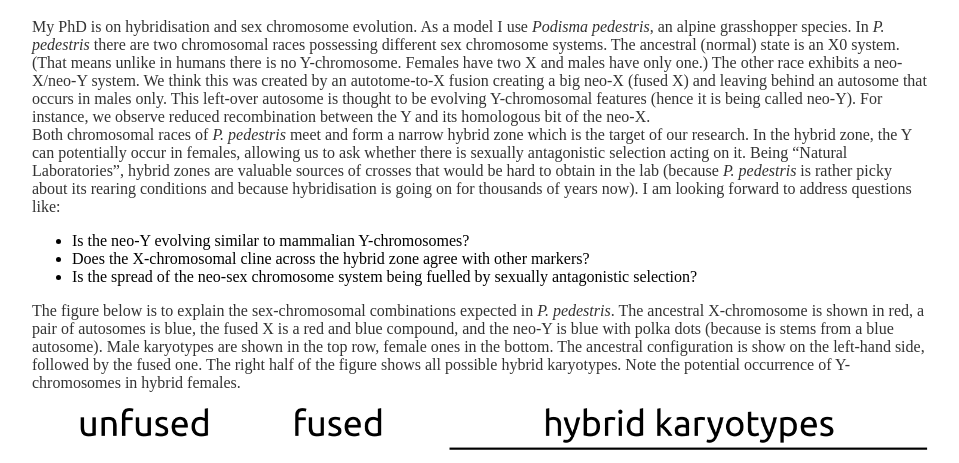
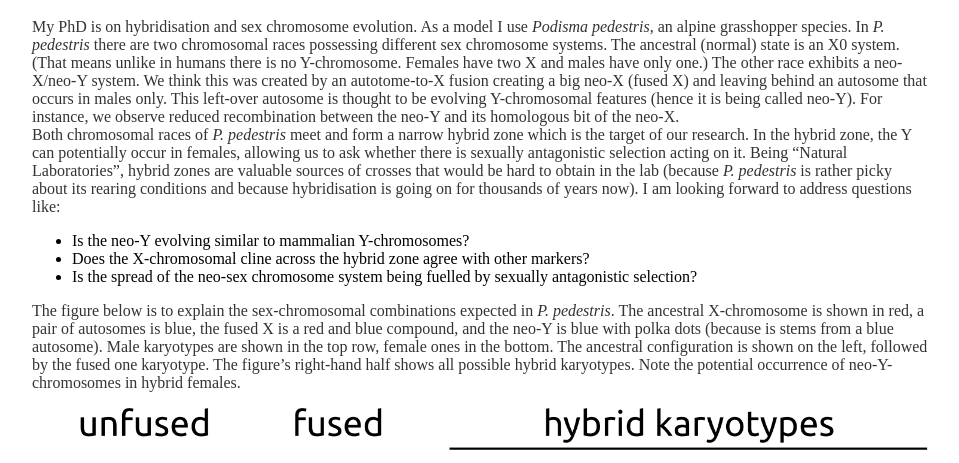
Before and after one commit to hannesbecher/hannesbecher.github.io, a Jekyll site: the page built from about/index.md, in a window 1280 px wide. Shown: the part 624-1087 px from the top of the page, without its empty margins (160-1119 px from the left). Built offline with Jekyll 4.4.1, drawn with Linux system fonts in a browser that asks for light colours.

Commit message:
Update index.md

```diff
--- a/about/index.md
+++ b/about/index.md
@@ -13,13 +13,13 @@ I am a biologist with wide-spread interest in life-related phenomena. Being a tr
 I like scripting in python and R, and I am a keen microscopist. In my spare time, I enjoy nature and I play the clarinet in two London Bands.
 
 ##My PhD project
-My PhD is on hybridisation and sex chromosome evolution. As a model I use *Podisma pedestris*, an alpine grasshopper species. In *P. pedestris* there are two chromosomal races possessing different sex chromosome systems. The ancestral (normal) state is an X0 system. (That means unlike in humans there is no Y-chromosome. Females have two X and males have only one.) The other race exhibits a neo-X/neo-Y system. We think this was created by an autotome-to-X fusion creating a big neo-X (fused X) and leaving behind an autosome that occurs in males only. This left-over autosome is thought to be evolving Y-chromosomal features (hence it is being called neo-Y). For instance, we observe reduced recombination between the Y and its homologous bit of the neo-X.
+My PhD is on hybridisation and sex chromosome evolution. As a model I use *Podisma pedestris*, an alpine grasshopper species. In *P. pedestris* there are two chromosomal races possessing different sex chromosome systems. The ancestral (normal) state is an X0 system. (That means unlike in humans there is no Y-chromosome. Females have two X and males have only one.) The other race exhibits a neo-X/neo-Y system. We think this was created by an autotome-to-X fusion creating a big neo-X (fused X) and leaving behind an autosome that occurs in males only. This left-over autosome is thought to be evolving Y-chromosomal features (hence it is being called neo-Y). For instance, we observe reduced recombination between the neo-Y and its homologous bit of the neo-X.
 Both chromosomal races of *P. pedestris* meet and form a narrow hybrid zone which is the target of our research. In the hybrid zone, the Y can potentially occur in females, allowing us to ask whether there is sexually antagonistic selection acting on it. Being “Natural Laboratories”, hybrid zones are valuable sources of crosses that would be hard to obtain in the lab (because *P. pedestris* is rather picky about its rearing conditions and because hybridisation is going on for thousands of years now). I am looking forward to address questions like:
 
 * Is the neo-Y evolving similar to mammalian Y-chromosomes?
 * Does the X-chromosomal cline across the hybrid zone agree with other markers?
 * Is the spread of the neo-sex chromosome system being fuelled by sexually antagonistic selection?
 
-The figure below is to explain the sex-chromosomal combinations expected in *P. pedestris*. The ancestral X-chromosome is shown in red, a pair of autosomes is blue, the fused X is a red and blue compound, and the neo-Y is blue with polka dots (because is stems from a blue autosome). Male karyotypes are shown in the top row, female ones in the bottom. The ancestral configuration is show on the left-hand side, followed by the fused one. The right half of the figure shows all possible hybrid karyotypes. Note the potential occurrence of Y-chromosomes in hybrid females.
+The figure below is to explain the sex-chromosomal combinations expected in *P. pedestris*. The ancestral X-chromosome is shown in red, a pair of autosomes is blue, the fused X is a red and blue compound, and the neo-Y is blue with polka dots (because is stems from a blue autosome). Male karyotypes are shown in the top row, female ones in the bottom. The ancestral configuration is shown on the left, followed by the fused one karyotype. The figure's right-hand half shows all possible hybrid karyotypes. Note the potential occurrence of neo-Y-chromosomes in hybrid females.
 
 ![chromosomes](../img/sex_chrs_drawing.png)
```
